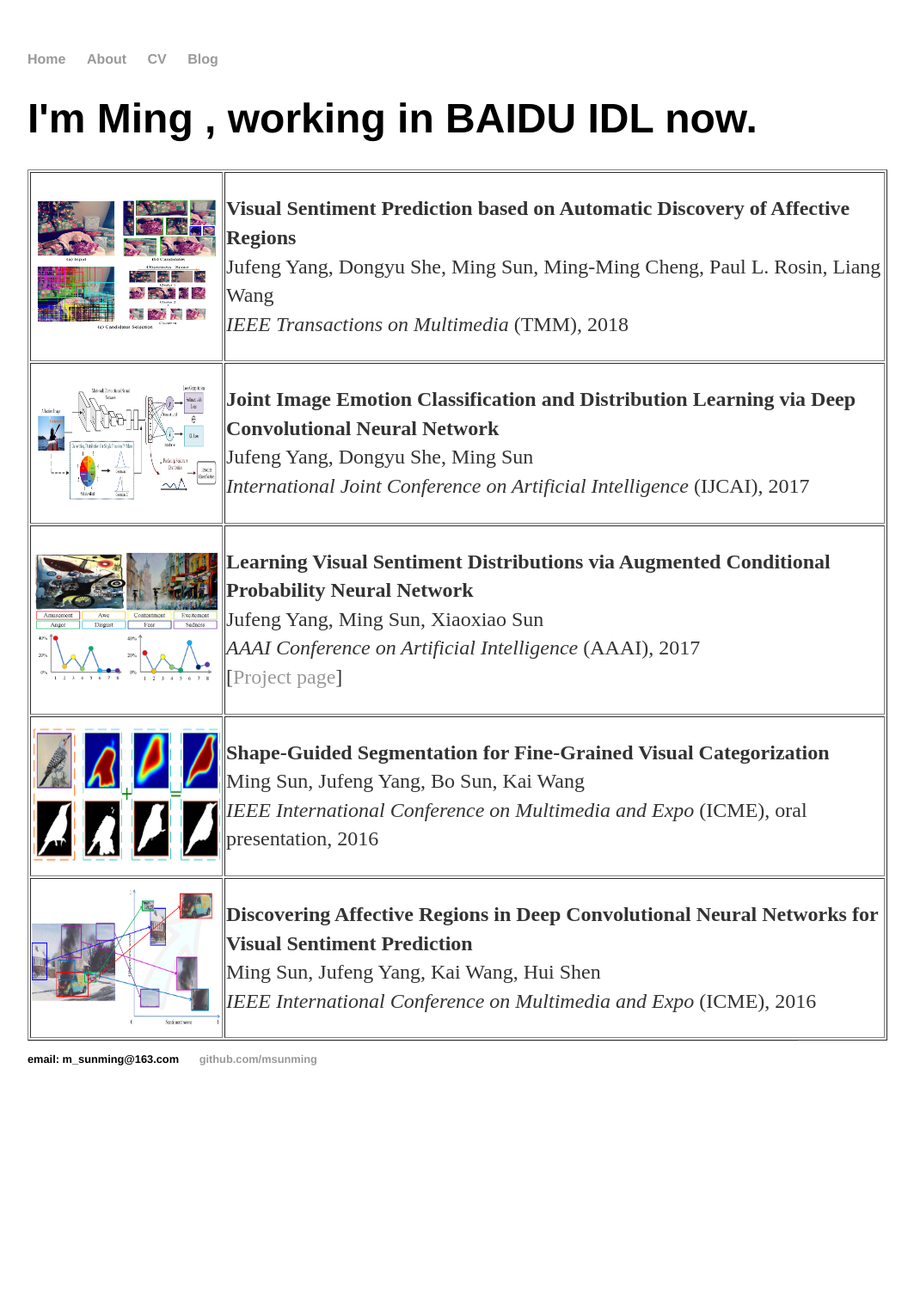
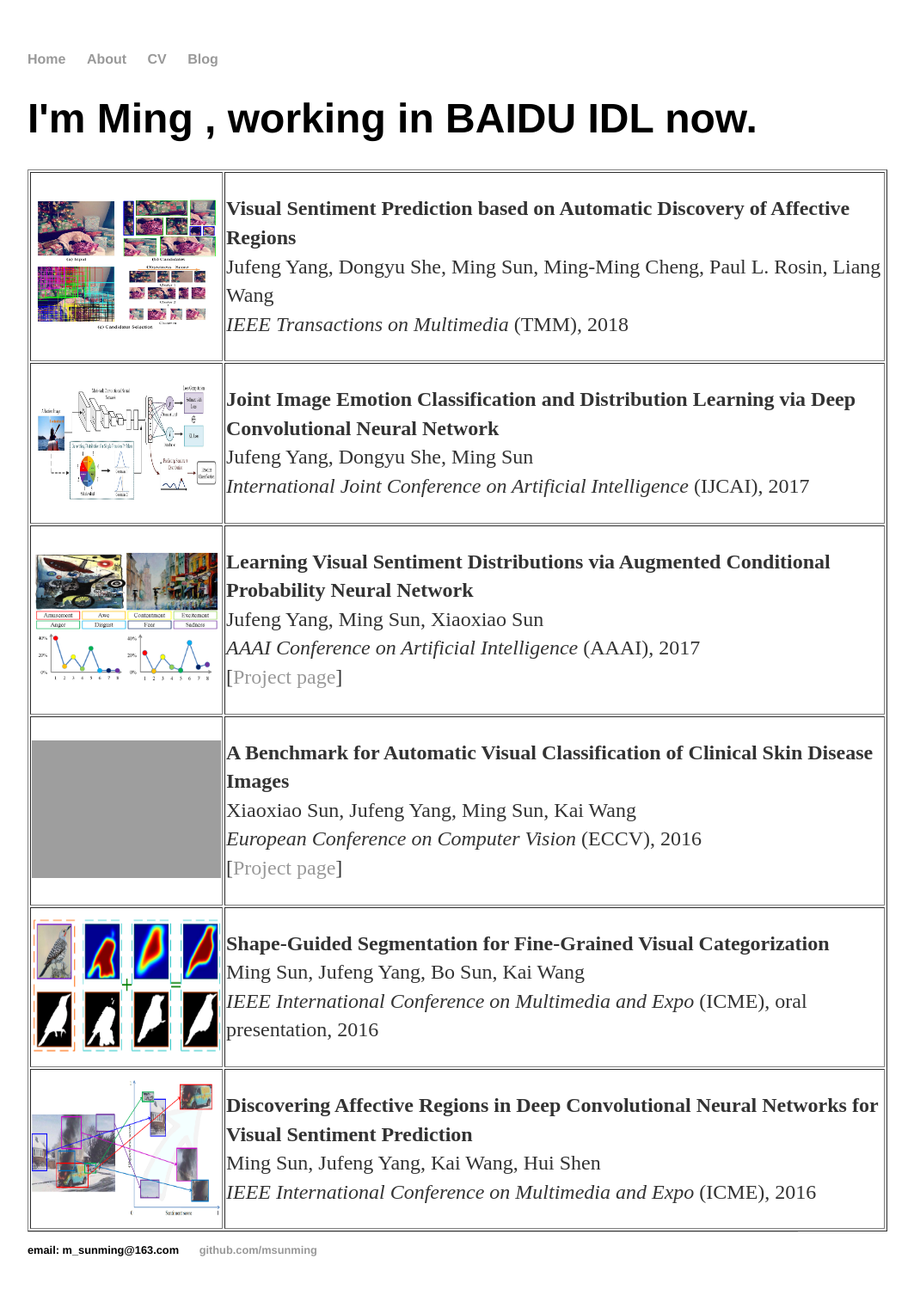
Before and after one commit to msunming/msunming.github.io, a Jekyll site: the page index.html, which Jekyll copies as it is, in a window 1280 px wide. Shown: the whole page at 86% size, without its empty margins (160-1223 px from the left). Built offline with Jekyll 4.4.1, drawn with Linux system fonts in a browser that asks for light colours; before the commit the page ends 1299 px from its top, so only the background shows below that; grey boxes are pictures that could not be loaded.

Commit message:
Update index.html

```diff
--- a/index.html
+++ b/index.html
@@ -57,6 +57,19 @@
        				</div>
     			</td>
   			</tr>
+			<tr>
+    			<td>
+      				<img border=0 src="Image/2016benchmark.png" height="160" width="220"  class="publogo"></a>
+    			</td>
+    			<td>
+      				<div class="publication">
+      					<p><strong>A Benchmark for Automatic Visual Classification of Clinical Skin Disease Images</strong>
+      					<br>Xiaoxiao Sun, Jufeng Yang, Ming Sun, Kai Wang
+      					<br><i>European Conference on Computer Vision</i> (ECCV), 2016
+					<br>[<a href="projects/sd-198">Project page</a>]
+       				</div>
+    			</td>
+  			</tr>
 
 			<tr>
     				<td>
```
